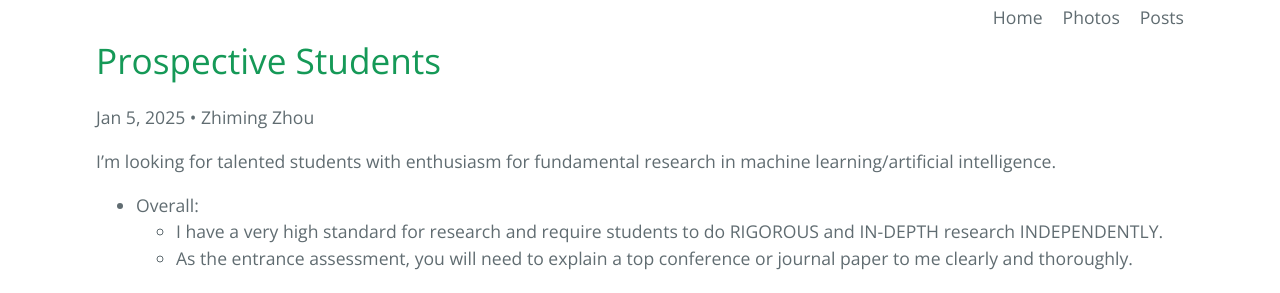
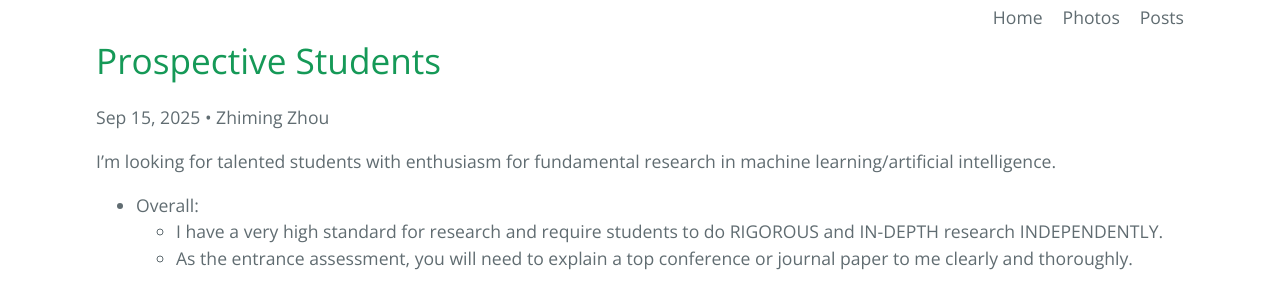
Before and after one commit to ZhimingZhou/zhimingzhou.github.io, a Jekyll site: the page built from _posts/2021-10-11-Prospective-Students.md, in a window 1280 px wide. Shown: the part 270-563 px from the top of the page. Built offline with Jekyll 4.4.1, drawn with Linux system fonts in a browser that asks for light colours.

Commit message:
Update 2021-10-11-Prospective-Students.md

```diff
--- a/_posts/2021-10-11-Prospective-Students.md
+++ b/_posts/2021-10-11-Prospective-Students.md
@@ -1,7 +1,7 @@
 ---
 layout: post
 author: Zhiming Zhou
-date: 2025-01-05
+date: 2025-09-15
 title: Prospective Students
 permalink: /Posts/Prospective-Students/
 top: true
```
